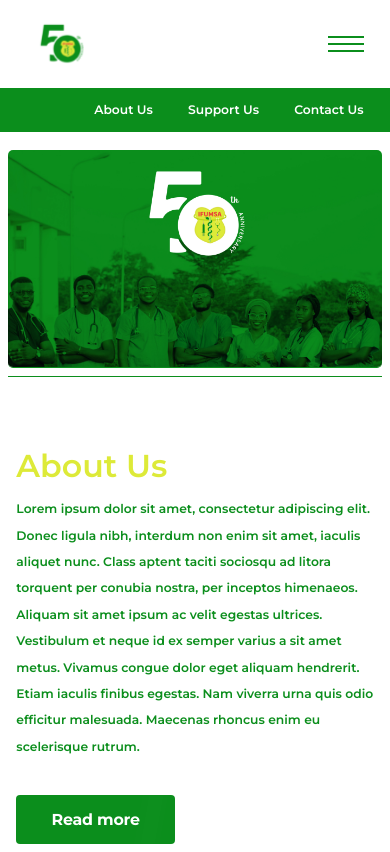
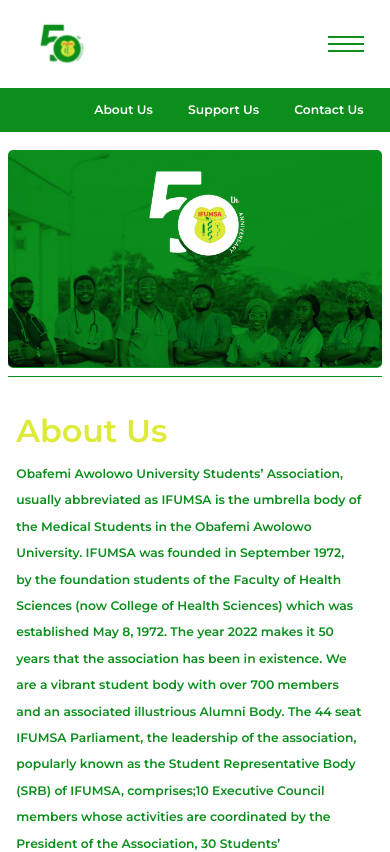
Before and after one commit to seyimarv/ifumsa-website, a React (Create React App) app: page / in a window 390 px wide. Shown: the top 852 px of the page. Built offline with nearby package versions, Linux system fonts and the light colour scheme.

Commit message:
adjust responsiveness

```diff
--- a/src/components/Footer/Footer.js
+++ b/src/components/Footer/Footer.js
@@ -52,9 +52,11 @@
       @media ${devices.phone} {
       width: 100%;
       margin-top: 2rem;
+      flex-direction: column;
 
       >:first-child {
         padding-right: 1rem;
+        margin-bottom: 4rem;
       }
     }
     }
--- a/src/components/Header/Header.js
+++ b/src/components/Header/Header.js
@@ -87,11 +87,14 @@
   padding-bottom: 10rem;
   padding-left: 10%;
   padding-top: 5rem;
-  justify-content: space-between;
   flex-direction: column;
   transition: all 0.5s;
   transform: translateX(-100%);
   display: flex;
+
+ > * {
+    margin-top: 5rem;
+ }
 
   @media ${devices.tabport} {
     transform: ${({ isMobileNav }) => (isMobileNav ? "translateX(0)" : "")};
--- a/src/pages/Home/index.js
+++ b/src/pages/Home/index.js
@@ -41,17 +41,25 @@
 const Picture2 = styled.img`
   height: auto;
   max-width: 38rem;
+
+  @media ${devices.tabport} {
+      max-width: 100%;
+      width: 100%;
+    }
+    @media ${devices.phone} {
+
+    }
 `;
 
 const Section1 = styled(Row)`
   width: 83%;
   margin: 4rem auto;
-
+  display: flex;
+  align-items: center;
   > :first-child {
     padding-right: 8rem;
-    margin-top: 4rem;
     @media ${devices.tabport} {
-      padding-right: 0rem;
+      padding-right: 2rem;
     }
   }
 
@@ -138,7 +146,7 @@
         <Picture1 alt="ifumsa" src={picture1} />
       </Picture1Wrapper>
       <Section1 noGutters>
-        <Col>
+        <Col lg={8}>
           <Typograpghy
             color={colors.secondary}
             size="3.6rem"
@@ -150,14 +158,20 @@
             About Us
           </Typograpghy>
           <Typograpghy>
-            Lorem ipsum dolor sit amet, consectetur adipiscing elit. Donec
-            ligula nibh, interdum non enim sit amet, iaculis aliquet nunc. Class
-            aptent taciti sociosqu ad litora torquent per conubia nostra, per
-            inceptos himenaeos. Aliquam sit amet ipsum ac velit egestas
-            ultrices. Vestibulum et neque id ex semper varius a sit amet metus.
-            Vivamus congue dolor eget aliquam hendrerit. Etiam iaculis finibus
-            egestas. Nam viverra urna quis odio efficitur malesuada. Maecenas
-            rhoncus enim eu scelerisque rutrum.
+            Obafemi Awolowo University Students’ Association, usually
+            abbreviated as IFUMSA is the umbrella body of the Medical Students
+            in the Obafemi Awolowo University. IFUMSA was founded in September
+            1972, by the foundation students of the Faculty of Health Sciences
+            (now College of Health Sciences) which was established May 8, 1972.
+            The year 2022 makes it 50 years that the association has been in
+            existence. We are a vibrant student body with over 700 members and
+            an associated illustrious Alumni Body. The 44 seat IFUMSA
+            Parliament, the leadership of the association, popularly known as
+            the Student Representative Body (SRB) of IFUMSA, comprises;10
+            Executive Council members whose activities are coordinated by the
+            President of the Association, 30 Students’ Representative Body (SRB)
+            members and; 4 Ex-Officio members, is chaired by the Speaker of the
+            House
           </Typograpghy>
           <Button
             isPrimary
--- a/src/pages/Leadership/index.js
+++ b/src/pages/Leadership/index.js
@@ -70,7 +70,7 @@
   width: 28rem;
   img {
     width: 100%;
-    height: 35rem;
+    height: auto;
     border-radius: 1.1rem;
   }
 `;
```
